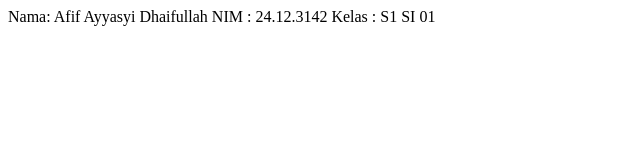
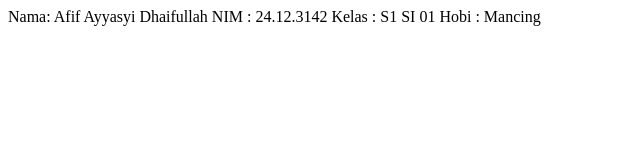
Before and after one commit to ayya-syi/3142_TugasGit_DB, a plain HTML site: page index.html in a window 1280 px wide. Shown: the whole page, without its empty margins (0-640 px from the left). Drawn offline with Linux system fonts and the light colour scheme.

Commit message:
Update index.html

```diff
--- a/index.html
+++ b/index.html
@@ -9,5 +9,6 @@
     Nama: Afif Ayyasyi Dhaifullah
     NIM : 24.12.3142
     Kelas : S1 SI 01
+    Hobi : Mancing
 </body>
 </html>
```
